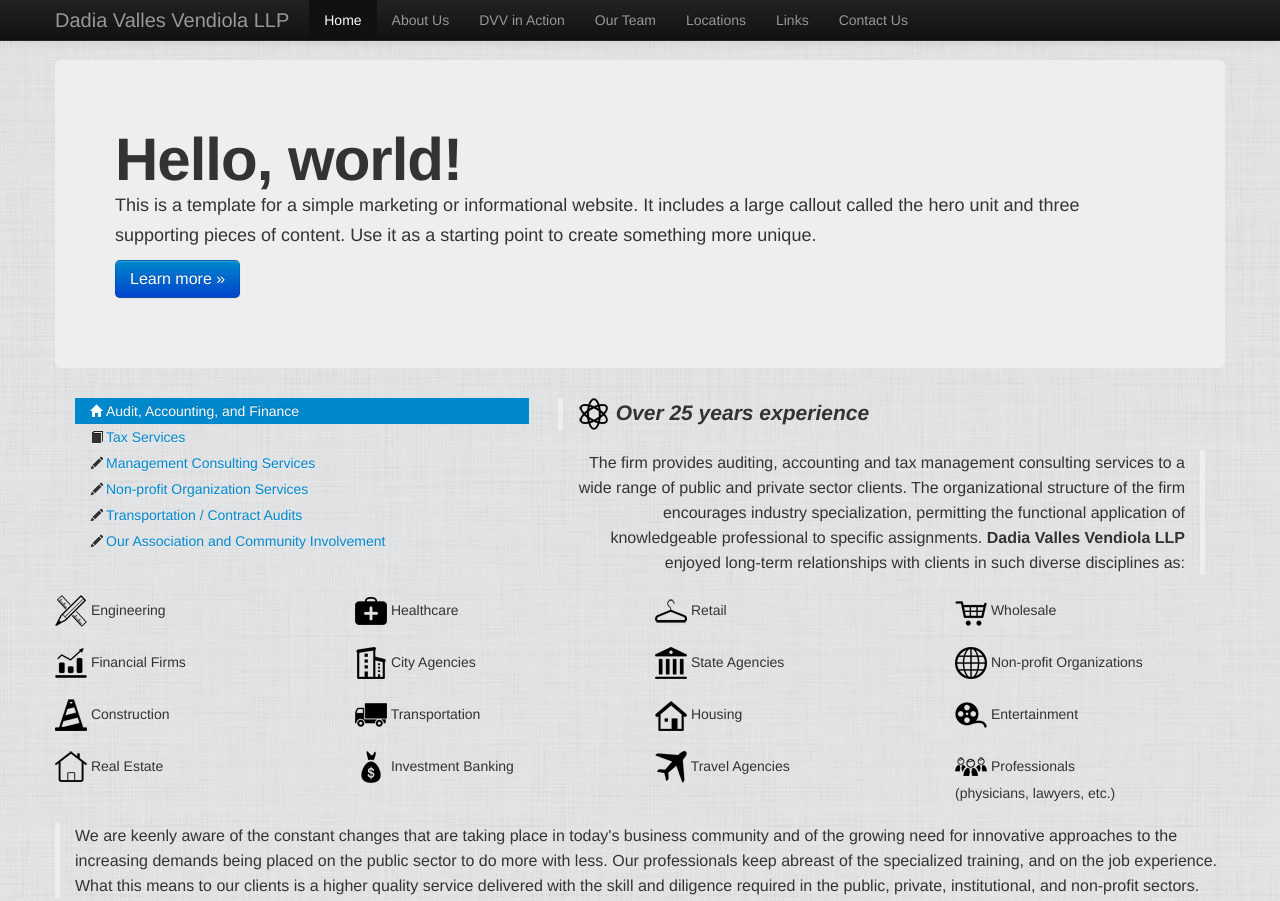
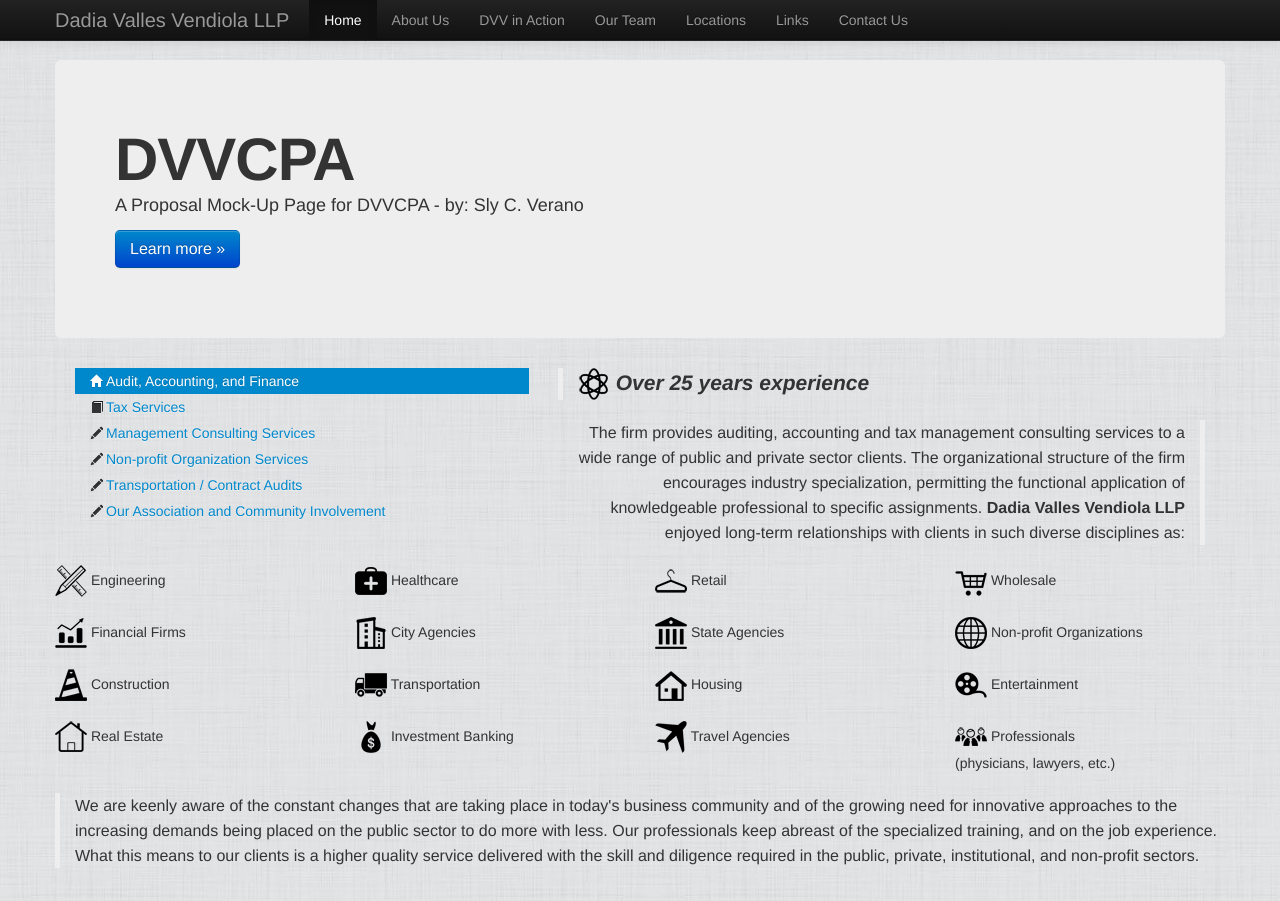
Before and after one commit to scverano/dvvcpa, a plain HTML site: page index.html in a window 1280 px wide. Shown: the top 901 px of the page. Drawn offline with nearby package versions, Linux system fonts and the light colour scheme.

Commit message:
Update index.html

```diff
--- a/index.html
+++ b/index.html
@@ -57,8 +57,8 @@
 
             <!-- Main hero unit for a primary marketing message or call to action -->
             <div class="hero-unit">
-                <h1>Hello, world!</h1>
-                <p>This is a template for a simple marketing or informational website. It includes a large callout called the hero unit and three supporting pieces of content. Use it as a starting point to create something more unique.</p>
+                <h1>DVVCPA</h1>
+                <p>A Proposal Mock-Up Page for DVVCPA - by: Sly C. Verano</p>
                 <p><a class="btn btn-primary btn-large">Learn more &raquo;</a></p>
             </div>
 
```
